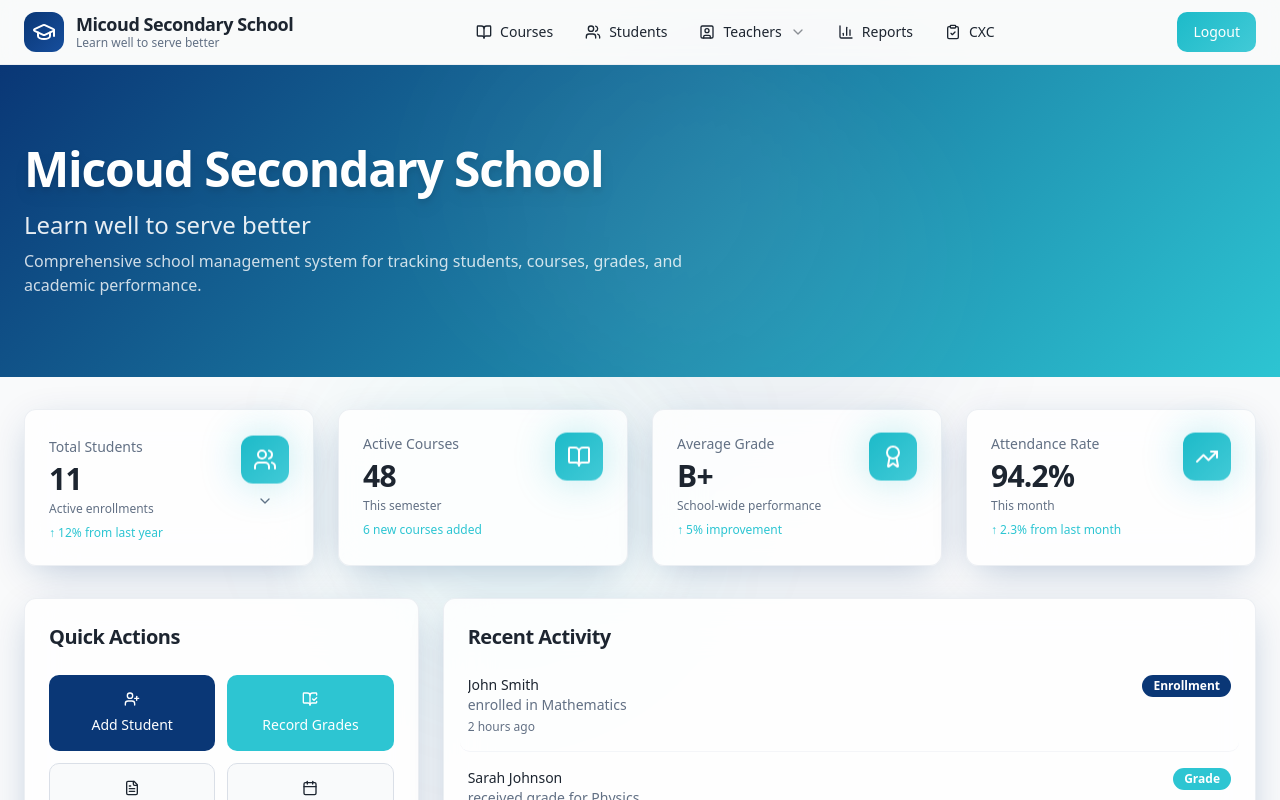
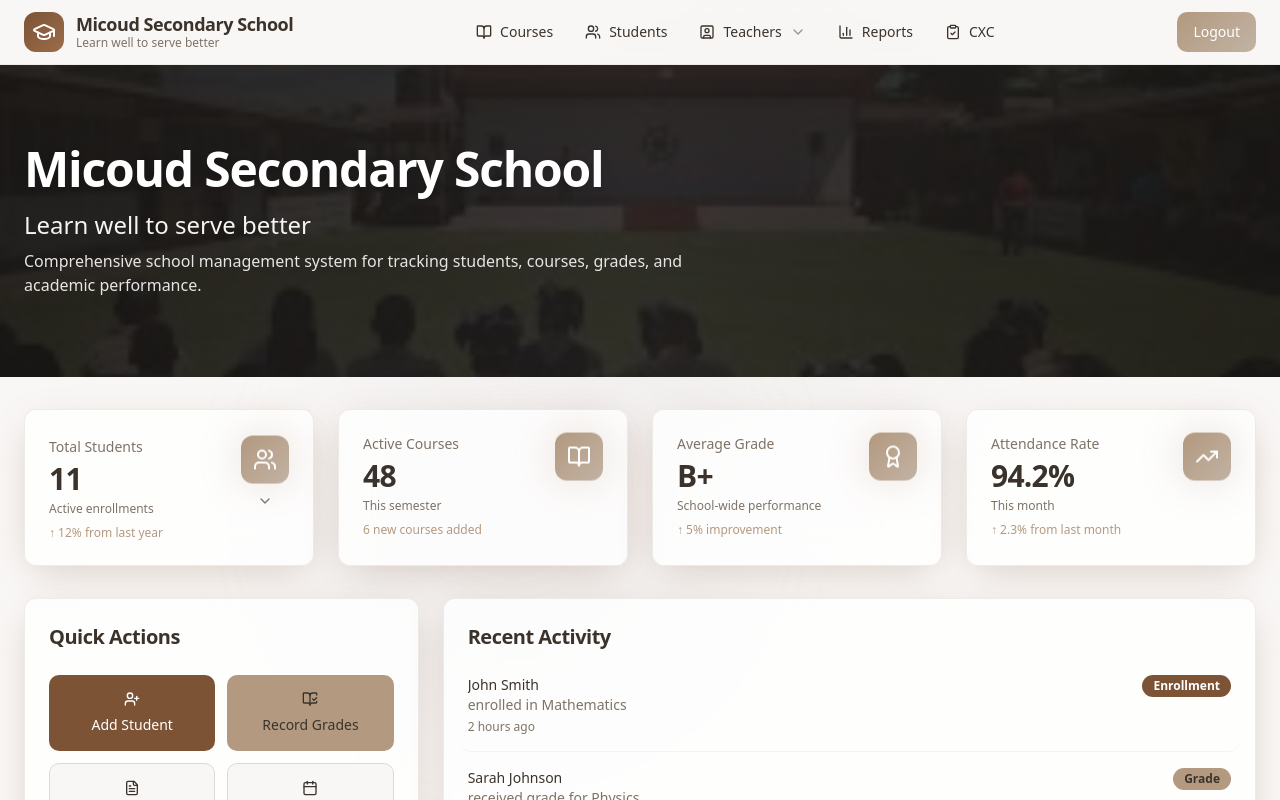
Before and after one commit to Ojasva77/mss-serve-better-style, a React (Vite) app: page / in a window 1280 px wide. Shown: the top 800 px of the page. Built offline with nearby package versions, Linux system fonts and the light colour scheme; sample sign-in values are in the browser's storage; the HTML template or start-up script is replaced by a standard one.

Commit message:
Apply brown theme across app
Update home and views to brown/white/grey theme; replace banner with school photo and adjust indices/pages to use new design system. Add school-banner image and banner background.

```diff
--- a/src/index.css
+++ b/src/index.css
@@ -8,110 +8,110 @@ All colors MUST be HSL.
 
 @layer base {
   :root {
-    --background: 210 20% 98%;
-    --foreground: 215 25% 15%;
+    --background: 30 20% 97%;
+    --foreground: 30 15% 20%;
 
     --card: 0 0% 100%;
-    --card-foreground: 215 25% 15%;
+    --card-foreground: 30 15% 20%;
 
     --popover: 0 0% 100%;
-    --popover-foreground: 215 25% 15%;
+    --popover-foreground: 30 15% 20%;
 
-    --primary: 215 85% 25%;
+    --primary: 25 40% 35%;
     --primary-foreground: 0 0% 100%;
 
-    --secondary: 185 65% 50%;
-    --secondary-foreground: 0 0% 100%;
+    --secondary: 30 25% 60%;
+    --secondary-foreground: 30 15% 20%;
 
-    --muted: 210 20% 95%;
-    --muted-foreground: 215 15% 45%;
+    --muted: 30 15% 92%;
+    --muted-foreground: 30 10% 45%;
 
-    --accent: 185 75% 45%;
+    --accent: 25 35% 45%;
     --accent-foreground: 0 0% 100%;
 
     --destructive: 0 85% 60%;
     --destructive-foreground: 0 0% 100%;
 
-    --border: 215 20% 88%;
-    --input: 215 20% 88%;
-    --ring: 215 85% 25%;
+    --border: 30 15% 85%;
+    --input: 30 15% 85%;
+    --ring: 25 40% 35%;
 
     --radius: 0.75rem;
 
-    --sidebar-background: 215 85% 25%;
+    --sidebar-background: 25 40% 35%;
     --sidebar-foreground: 0 0% 100%;
-    --sidebar-primary: 185 65% 50%;
-    --sidebar-primary-foreground: 0 0% 100%;
-    --sidebar-accent: 215 75% 30%;
+    --sidebar-primary: 30 25% 60%;
+    --sidebar-primary-foreground: 30 15% 20%;
+    --sidebar-accent: 25 35% 30%;
     --sidebar-accent-foreground: 0 0% 100%;
-    --sidebar-border: 215 75% 20%;
-    --sidebar-ring: 185 65% 50%;
+    --sidebar-border: 25 35% 25%;
+    --sidebar-ring: 30 25% 60%;
 
-    --gradient-primary: linear-gradient(135deg, hsl(215 85% 25%), hsl(215 75% 35%));
-    --gradient-accent: linear-gradient(135deg, hsl(185 75% 45%), hsl(185 65% 55%));
-    --gradient-hero: linear-gradient(135deg, hsl(215 85% 25%) 0%, hsl(185 65% 50%) 100%);
+    --gradient-primary: linear-gradient(135deg, hsl(25 40% 35%), hsl(25 35% 45%));
+    --gradient-accent: linear-gradient(135deg, hsl(30 25% 60%), hsl(30 20% 70%));
+    --gradient-hero: linear-gradient(135deg, hsl(25 40% 35%) 0%, hsl(30 25% 60%) 100%);
 
-    --shadow-sm: 0 1px 2px 0 hsl(215 25% 15% / 0.05);
-    --shadow-md: 0 4px 6px -1px hsl(215 25% 15% / 0.1);
-    --shadow-lg: 0 10px 15px -3px hsl(215 25% 15% / 0.1);
-    --shadow-xl: 0 20px 25px -5px hsl(215 25% 15% / 0.1), 0 10px 10px -5px hsl(215 25% 15% / 0.04);
-    --shadow-card: 0 2px 8px hsl(215 25% 15% / 0.08);
-    --shadow-elegant: 0 10px 40px -10px hsl(215 85% 25% / 0.3);
-    --shadow-glow: 0 0 40px hsl(185 75% 45% / 0.3);
+    --shadow-sm: 0 1px 2px 0 hsl(30 15% 20% / 0.05);
+    --shadow-md: 0 4px 6px -1px hsl(30 15% 20% / 0.1);
+    --shadow-lg: 0 10px 15px -3px hsl(30 15% 20% / 0.1);
+    --shadow-xl: 0 20px 25px -5px hsl(30 15% 20% / 0.1), 0 10px 10px -5px hsl(30 15% 20% / 0.04);
+    --shadow-card: 0 2px 8px hsl(30 15% 20% / 0.08);
+    --shadow-elegant: 0 10px 40px -10px hsl(25 40% 35% / 0.3);
+    --shadow-glow: 0 0 40px hsl(30 25% 60% / 0.3);
 
     --transition-smooth: all 0.3s cubic-bezier(0.4, 0, 0.2, 1);
     --transition-bounce: all 0.5s cubic-bezier(0.68, -0.55, 0.265, 1.55);
   }
 
   .dark {
-    --background: 215 30% 10%;
-    --foreground: 210 20% 95%;
+    --background: 30 15% 12%;
+    --foreground: 30 10% 95%;
 
-    --card: 215 25% 13%;
-    --card-foreground: 210 20% 95%;
+    --card: 30 15% 15%;
+    --card-foreground: 30 10% 95%;
 
-    --popover: 215 25% 13%;
-    --popover-foreground: 210 20% 95%;
+    --popover: 30 15% 15%;
+    --popover-foreground: 30 10% 95%;
 
-    --primary: 185 65% 50%;
-    --primary-foreground: 215 30% 10%;
+    --primary: 30 25% 60%;
+    --primary-foreground: 30 15% 15%;
 
-    --secondary: 215 75% 35%;
+    --secondary: 25 35% 45%;
     --secondary-foreground: 0 0% 100%;
 
-    --muted: 215 25% 18%;
-    --muted-foreground: 215 15% 65%;
+    --muted: 30 15% 20%;
+    --muted-foreground: 30 10% 65%;
 
-    --accent: 185 75% 45%;
-    --accent-foreground: 0 0% 100%;
+    --accent: 30 25% 55%;
+    --accent-foreground: 30 15% 15%;
 
     --destructive: 0 75% 55%;
     --destructive-foreground: 0 0% 100%;
 
-    --border: 215 25% 20%;
-    --input: 215 25% 20%;
-    --ring: 185 65% 50%;
+    --border: 30 15% 25%;
+    --input: 30 15% 25%;
+    --ring: 30 25% 60%;
 
-    --sidebar-background: 215 30% 8%;
-    --sidebar-foreground: 210 20% 95%;
-    --sidebar-primary: 185 65% 50%;
-    --sidebar-primary-foreground: 215 30% 10%;
-    --sidebar-accent: 215 30% 15%;
-    --sidebar-accent-foreground: 210 20% 95%;
-    --sidebar-border: 215 25% 18%;
-    --sidebar-ring: 185 65% 50%;
+    --sidebar-background: 30 15% 10%;
+    --sidebar-foreground: 30 10% 95%;
+    --sidebar-primary: 30 25% 60%;
+    --sidebar-primary-foreground: 30 15% 15%;
+    --sidebar-accent: 30 15% 18%;
+    --sidebar-accent-foreground: 30 10% 95%;
+    --sidebar-border: 30 15% 20%;
+    --sidebar-ring: 30 25% 60%;
 
-    --gradient-primary: linear-gradient(135deg, hsl(215 75% 35%), hsl(215 65% 45%));
-    --gradient-accent: linear-gradient(135deg, hsl(185 75% 45%), hsl(185 65% 55%));
-    --gradient-hero: linear-gradient(135deg, hsl(215 75% 30%) 0%, hsl(185 65% 50%) 100%);
+    --gradient-primary: linear-gradient(135deg, hsl(25 35% 45%), hsl(25 30% 55%));
+    --gradient-accent: linear-gradient(135deg, hsl(30 25% 55%), hsl(30 20% 65%));
+    --gradient-hero: linear-gradient(135deg, hsl(25 35% 40%) 0%, hsl(30 25% 55%) 100%);
 
     --shadow-sm: 0 1px 2px 0 hsl(0 0% 0% / 0.3);
     --shadow-md: 0 4px 6px -1px hsl(0 0% 0% / 0.4);
     --shadow-lg: 0 10px 15px -3px hsl(0 0% 0% / 0.5);
     --shadow-xl: 0 20px 25px -5px hsl(0 0% 0% / 0.5), 0 10px 10px -5px hsl(0 0% 0% / 0.4);
     --shadow-card: 0 2px 8px hsl(0 0% 0% / 0.3);
-    --shadow-elegant: 0 10px 40px -10px hsl(185 65% 50% / 0.4);
-    --shadow-glow: 0 0 40px hsl(185 75% 45% / 0.4);
+    --shadow-elegant: 0 10px 40px -10px hsl(30 25% 60% / 0.4);
+    --shadow-glow: 0 0 40px hsl(30 25% 55% / 0.4);
   }
 }
 
--- a/src/pages/CXC.tsx
+++ b/src/pages/CXC.tsx
@@ -13,14 +13,14 @@ const CXC = ({ onLogout }: CXCProps) => {
     <div className="min-h-screen bg-background relative overflow-hidden">
       {/* Animated background elements */}
       <div className="absolute inset-0 overflow-hidden pointer-events-none">
-        <div className="absolute top-1/3 right-1/4 w-96 h-96 bg-primary/5 rounded-full blur-3xl animate-float" />
-        <div className="absolute bottom-1/3 left-1/4 w-96 h-96 bg-accent/5 rounded-full blur-3xl animate-float" style={{ animationDelay: '1s' }} />
+        <div className="absolute top-1/3 right-1/4 w-96 h-96 bg-stone-200/20 rounded-full blur-3xl animate-float" />
+        <div className="absolute bottom-1/3 left-1/4 w-96 h-96 bg-stone-300/15 rounded-full blur-3xl animate-float" style={{ animationDelay: '1s' }} />
       </div>
 
       <Header onLogout={onLogout} />
       <main className="container mx-auto px-4 py-8 relative z-10">
         <div className="mb-8 animate-fade-in-up">
-          <h1 className="text-3xl font-bold bg-gradient-primary bg-clip-text text-transparent mb-2">CXC Management</h1>
+          <h1 className="text-3xl font-bold text-foreground mb-2">CXC Management</h1>
           <p className="text-muted-foreground">
             Manage CXC exam registrations and teacher recommendations
           </p>
--- a/src/pages/CXCRegistration.tsx
+++ b/src/pages/CXCRegistration.tsx
@@ -57,8 +57,8 @@ const CXCRegistration = ({ onLogout }: CXCRegistrationProps) => {
     <div className="min-h-screen bg-background relative overflow-hidden">
       {/* Animated background elements */}
       <div className="absolute inset-0 overflow-hidden pointer-events-none">
-        <div className="absolute top-1/4 left-1/3 w-96 h-96 bg-primary/5 rounded-full blur-3xl animate-float" />
-        <div className="absolute bottom-1/4 right-1/3 w-96 h-96 bg-accent/5 rounded-full blur-3xl animate-float" style={{ animationDelay: '1.5s' }} />
+        <div className="absolute top-1/4 left-1/3 w-96 h-96 bg-stone-200/20 rounded-full blur-3xl animate-float" />
+        <div className="absolute bottom-1/4 right-1/3 w-96 h-96 bg-stone-300/15 rounded-full blur-3xl animate-float" style={{ animationDelay: '1.5s' }} />
       </div>
 
       <Header onLogout={onLogout} />
@@ -70,7 +70,7 @@ const CXCRegistration = ({ onLogout }: CXCRegistrationProps) => {
               Back to CXC
             </Button>
           </Link>
-          <h1 className="text-3xl font-bold bg-gradient-primary bg-clip-text text-transparent mb-2">CXC Registration</h1>
+          <h1 className="text-3xl font-bold text-foreground mb-2">CXC Registration</h1>
           <p className="text-muted-foreground">
             Register students for CXC examinations
           </p>
--- a/src/pages/Courses.tsx
+++ b/src/pages/Courses.tsx
@@ -224,15 +224,15 @@ const Courses = ({ onLogout }: CoursesProps) => {
     <div className="min-h-screen bg-background relative overflow-hidden">
       {/* Animated background elements */}
       <div className="absolute inset-0 overflow-hidden pointer-events-none">
-        <div className="absolute top-1/3 left-1/4 w-96 h-96 bg-primary/5 rounded-full blur-3xl animate-float" />
-        <div className="absolute bottom-1/3 right-1/4 w-96 h-96 bg-accent/5 rounded-full blur-3xl animate-float" style={{ animationDelay: '1s' }} />
+        <div className="absolute top-1/3 left-1/4 w-96 h-96 bg-stone-200/20 rounded-full blur-3xl animate-float" />
+        <div className="absolute bottom-1/3 right-1/4 w-96 h-96 bg-stone-300/15 rounded-full blur-3xl animate-float" style={{ animationDelay: '1s' }} />
       </div>
 
       <Header onLogout={onLogout} />
 
       <main className="container mx-auto px-4 py-8 relative z-10">
         <div className="mb-8 animate-fade-in-up">
-          <h1 className="text-4xl font-bold bg-gradient-primary bg-clip-text text-transparent mb-2">Courses & Lesson Plans</h1>
+          <h1 className="text-4xl font-bold text-foreground mb-2">Courses & Lesson Plans</h1>
           <p className="text-muted-foreground">
             Resources and lesson plans to help new teachers deliver effective instruction
           </p>
--- a/src/pages/Index.tsx
+++ b/src/pages/Index.tsx
@@ -10,6 +10,7 @@ import { Avatar, AvatarFallback, AvatarImage } from "@/components/ui/avatar";
 import { Badge } from "@/components/ui/badge";
 import { Button } from "@/components/ui/button";
 import { useState } from "react";
+import schoolBanner from "@/assets/school-banner.jpg";
 
 interface Student {
   id: string;
@@ -88,27 +89,31 @@ const Index = ({ onLogout }: IndexProps) => {
       <div className="min-h-screen bg-background relative overflow-hidden">
       {/* Animated background elements */}
       <div className="absolute inset-0 overflow-hidden pointer-events-none">
-        <div className="absolute top-20 right-1/4 w-96 h-96 bg-primary/5 rounded-full blur-3xl animate-float" />
-        <div className="absolute bottom-1/3 left-1/4 w-96 h-96 bg-accent/5 rounded-full blur-3xl animate-float" style={{ animationDelay: '1.5s' }} />
+        <div className="absolute top-20 right-1/4 w-96 h-96 bg-stone-200/30 rounded-full blur-3xl animate-float" />
+        <div className="absolute bottom-1/3 left-1/4 w-96 h-96 bg-stone-300/20 rounded-full blur-3xl animate-float" style={{ animationDelay: '1.5s' }} />
       </div>
 
       <Header onLogout={onLogout} />
 
-      {/* Hero Section */}
-      <div className="bg-gradient-hero text-primary-foreground relative overflow-hidden">
-        <div className="absolute inset-0 overflow-hidden pointer-events-none opacity-30">
-          <div className="absolute top-0 right-1/4 w-96 h-96 bg-primary-foreground/10 rounded-full blur-3xl animate-float" />
-          <div className="absolute bottom-0 left-1/3 w-96 h-96 bg-accent-foreground/10 rounded-full blur-3xl animate-float" style={{ animationDelay: '2s' }} />
-        </div>
+      {/* Hero Section with School Photo */}
+      <div className="relative overflow-hidden">
+        <div
+          className="absolute inset-0 bg-cover bg-center"
+          style={{
+            backgroundImage: `url(${schoolBanner})`,
+            filter: 'brightness(0.4)'
+          }}
+        />
+        <div className="absolute inset-0 bg-gradient-to-r from-stone-900/80 via-stone-800/70 to-stone-900/80" />
         <div className="container px-4 md:px-6 py-16 md:py-20 relative z-10">
           <div className="max-w-3xl animate-fade-in-up">
-            <h2 className="text-4xl md:text-5xl font-bold mb-4 drop-shadow-lg">
+            <h2 className="text-4xl md:text-5xl font-bold mb-4 drop-shadow-lg text-white">
               Micoud Secondary School
             </h2>
-            <p className="text-xl md:text-2xl mb-2 text-primary-foreground/90">
+            <p className="text-xl md:text-2xl mb-2 text-stone-100">
               Learn well to serve better
             </p>
-            <p className="text-base text-primary-foreground/80 max-w-2xl">
+            <p className="text-base text-stone-200 max-w-2xl">
               Comprehensive school management system for tracking students, courses, grades, and academic performance.
             </p>
           </div>
--- a/src/pages/Recommendations.tsx
+++ b/src/pages/Recommendations.tsx
@@ -85,8 +85,8 @@ const Recommendations = ({ onLogout }: RecommendationsProps) => {
     <div className="min-h-screen bg-background relative overflow-hidden">
       {/* Animated background elements */}
       <div className="absolute inset-0 overflow-hidden pointer-events-none">
-        <div className="absolute top-1/4 right-1/3 w-96 h-96 bg-primary/5 rounded-full blur-3xl animate-float" />
-        <div className="absolute bottom-1/4 left-1/3 w-96 h-96 bg-accent/5 rounded-full blur-3xl animate-float" style={{ animationDelay: '1s' }} />
+        <div className="absolute top-1/4 right-1/3 w-96 h-96 bg-stone-200/20 rounded-full blur-3xl animate-float" />
+        <div className="absolute bottom-1/4 left-1/3 w-96 h-96 bg-stone-300/15 rounded-full blur-3xl animate-float" style={{ animationDelay: '1s' }} />
       </div>
 
       <Header onLogout={onLogout} />
@@ -98,7 +98,7 @@ const Recommendations = ({ onLogout }: RecommendationsProps) => {
               Back to CXC
             </Button>
           </Link>
-          <h1 className="text-3xl font-bold bg-gradient-primary bg-clip-text text-transparent mb-2">CXC Recommendations</h1>
+          <h1 className="text-3xl font-bold text-foreground mb-2">CXC Recommendations</h1>
           <p className="text-muted-foreground">
             Submit teacher recommendations for student CXC examinations
           </p>
```
Also changed, not shown: src/pages/Students.tsx (+4 -4 lines), src/assets/school-banner.jpg (added).
